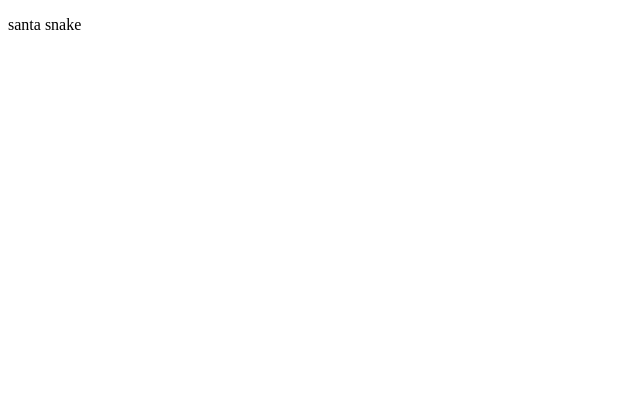
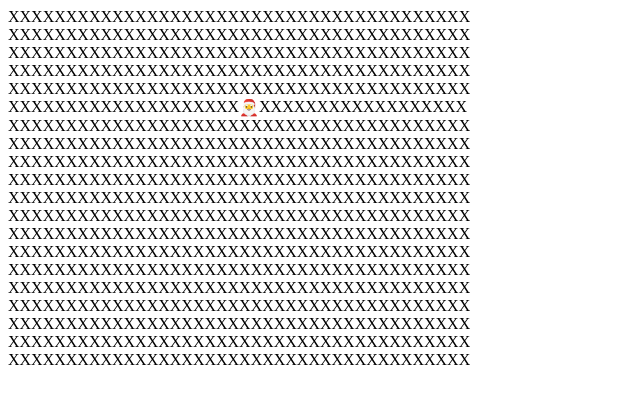
Before and after one commit to tom-on-the-internet/santa-snake, a plain HTML site: page index.html in a window 1280 px wide. Shown: the whole page, without its empty margins (0-640 px from the left). Drawn offline with Linux system fonts and the light colour scheme.

Commit message:
render to dom

```diff
--- a/app.js
+++ b/app.js
@@ -1,14 +1,52 @@
 const DIMENSIONS = [20, 20];
 const player = [{ x: 10, y: 10 }];
-const house = { x: 5, y: 5 };
+const house = { x: 10, y: 5 };
 let direction = "NORTH";
+const board = document.getElementById("board");
+
+function houseAtPosition(x, y) {
+  return house.x === x && house.y === y ? "🏠" : false;
+}
+
+function playerAtPosition(x, y) {
+  const length = player.length;
+  for (const [index, segment] of player.entries()) {
+    if (segment.x !== x || segment.y !== y) {
+      continue;
+    }
+
+    return length === index + 1 ? "🎅" : "🦌";
+  }
+
+  return false;
+}
 
 function drawBoard() {
   const [width, height] = DIMENSIONS;
+  board.innerHTML = "";
 
-  const board = [...Array(height)].map(() => new Array(width).fill(null));
-  board[house.y][house.x] = "🏠";
-  player.forEach((item) => (board[item.y][item.x] = "🎅"));
+  [...Array(height)].forEach((_, rowIndex) => {
+    const rowDiv = document.createElement("div");
+    rowDiv.classList.add("row");
+
+    [...Array(width)].forEach((_, colIndex) => {
+      const div = document.createElement("div");
+      const house = houseAtPosition(colIndex, rowIndex);
+      const player = playerAtPosition(colIndex, rowIndex);
+
+      if (player) {
+        div.innerHTML = player;
+      } else if (house) {
+        div.innerHTML = house;
+      } else {
+        div.innerHTML = "XX";
+      }
+      div.classList.add("cell");
+      rowDiv.append(div);
+    });
+
+    board.append(rowDiv);
+  });
 }
 
 function takeTurn() {
@@ -32,35 +70,7 @@ function takeTurn() {
 }
 
 drawBoard();
-
-takeTurn();
-drawBoard();
-
-takeTurn();
-drawBoard();
-
-takeTurn();
-drawBoard();
-
-takeTurn();
-drawBoard();
-
-takeTurn();
-drawBoard();
-
-direction = "WEST";
-
-takeTurn();
-drawBoard();
-
-takeTurn();
-drawBoard();
-
-takeTurn();
-drawBoard();
-
-takeTurn();
-drawBoard();
-
-takeTurn();
-drawBoard();
+setInterval(() => {
+  takeTurn();
+  drawBoard();
+}, 1000);
--- a/index.html
+++ b/index.html
@@ -5,8 +5,9 @@
     <meta name="viewport" content="width=device-width, initial-scale=1.0" />
     <title>Santa Snake</title>
     <script defer src="app.js"></script>
+    <link rel="stylesheet" href="style.css" type="text/css" />
   </head>
   <body>
-    <p>santa snake</p>
+    <div id="board"></div>
   </body>
 </html>
--- a/style.css
+++ b/style.css
@@ -0,0 +1,3 @@
+.row {
+  display: flex;
+}
```
